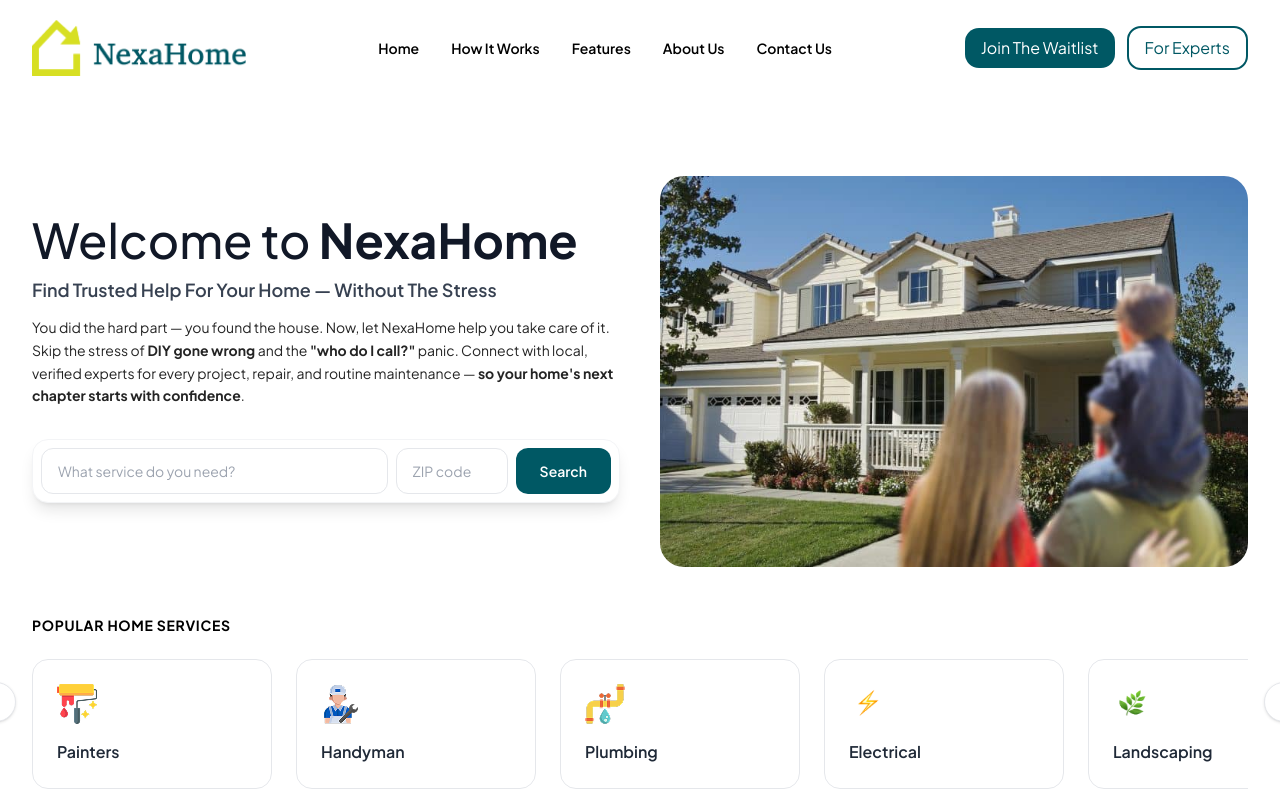
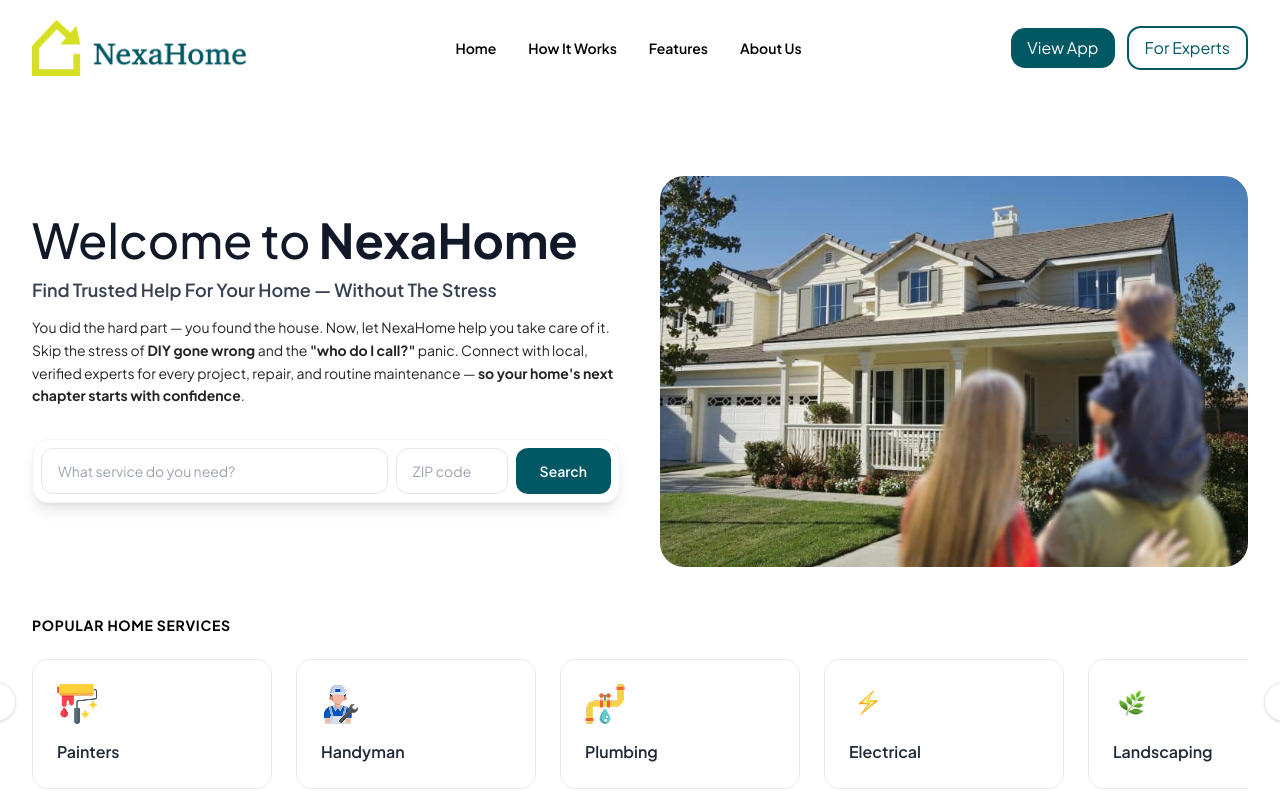
Before and after one commit to dignitestudios-dev/NexaHome-Landing-Page, a Next.js app: page /homeowners in a window 1280 px wide. Shown: the top 800 px of the page. Built offline with nearby package versions, Linux system fonts and the light colour scheme.

Commit message:
feat: implement homeowners and experts landing pages with shared navigation and components

```diff
--- a/app/homeowners/page.jsx
+++ b/app/homeowners/page.jsx
@@ -8,7 +8,7 @@ import LouisianaBanner from "../../components/homeowners/LouisianaBanner";
 import Testimonials from "../../components/homeowners/Testimonials";
 import HomeownersAbout from "../../components/homeowners/HomeownersAbout";
 import HomeownersFAQ from "../../components/homeowners/HomeownersFAQ";
-import HomeownersWaitlist from "../../components/homeowners/HomeownersWaitlist";
+
 import HomeOwnerCtaBanner from "../../components/homeowners/CtaBanner";
 
 const homeownersShareImageUrl = "https://nexahomeapp.com/home-owner.png";
@@ -44,7 +44,6 @@ export default function HomeownersPage() {
       {/* <Testimonials /> */}
       <HomeownersAbout />
       <HomeownersFAQ />
-      <HomeownersWaitlist />
       <HomeOwnerCtaBanner />
       <Footer />
     </main>
--- a/app/page.jsx
+++ b/app/page.jsx
@@ -4,7 +4,7 @@ import WhyPartner from "../components/WhyPartner";
 import About from "../components/About";
 import HowToJoin from "../components/HowToJoin";
 import FAQ from "../components/FAQ";
-import Waitlist from "../components/Waitlist";
+
 import CtaBanner from "../components/CtaBanner";
 import Footer from "../components/Footer";
 
@@ -39,7 +39,6 @@ export default function Home() {
       <About />
       <HowToJoin />
       <FAQ />
-      <Waitlist />
       <CtaBanner />
       <Footer />
     </main>
--- a/components/HowToJoin.jsx
+++ b/components/HowToJoin.jsx
@@ -68,12 +68,14 @@ export default function HowToJoin() {
         </div>
 
         <div className="text-center" data-aos="fade-up">
-          <Link
-            href="#waitlist"
-            className="bg-[#005864] text-white rounded-xl text-base px-8 py-4"
+          <a
+            href="https://expert.nexahomeapp.com"
+            target="_blank"
+            rel="noopener noreferrer"
+            className="bg-[#005864] text-white rounded-xl text-base px-8 py-4 inline-block"
           >
             Get Started Today
-          </Link>
+          </a>
         </div>
       </div>
     </section>
--- a/components/Navbar.jsx
+++ b/components/Navbar.jsx
@@ -12,7 +12,6 @@ export default function Navbar() {
     { label: "How It Works", href: "/homeowners#how-it-works" },
     { label: "Features", href: "/homeowners#features" },
     { label: "About Us", href: "/homeowners/#about" },
-    { label: "Contact Us", href: "/homeowners/#waitlist" },
   ];
 
   const ExpertLinks = [
@@ -20,8 +19,8 @@ export default function Navbar() {
     { label: "Features", href: "/#features" },
     { label: "About Us", href: "/#about" },
     { label: "How It Works", href: "/#how-it-works" },
-    { label: "Contact Us", href: "/#waitlist" },
   ];
+
   return (
     <nav className="bg-white  sticky top-0 z-50">
       <div className="max-w-7xl mx-auto px-4 sm:px-6 lg:px-8">
@@ -57,12 +56,14 @@ export default function Navbar() {
           </div>
           {/* CTA Buttons */}
           <div className="hidden md:flex items-center gap-3">
-            <Link
-              href="#waitlist"
+            <a
+              href={pathname === "/homeowners" ? "https://homeowner.nexahomeapp.com" : "https://expert.nexahomeapp.com"}
+              target="_blank"
+              rel="noopener noreferrer"
               className="btn-primary  font-normal text-[16px] py-2 px-4"
             >
-              Join The Waitlist
-            </Link>
+              View App
+            </a>
             {pathname != "/homeowners" ? (
               <Link
                 href="/homeowners"
@@ -124,12 +125,14 @@ export default function Navbar() {
               </Link>
             ))}
             <div className="flex flex-col gap-2 pt-2">
-              <Link
-                href="#waitlist"
+              <a
+                href={pathname === "/homeowners" ? "https://homeowner.nexahomeapp.com" : "https://expert.nexahomeapp.com"}
+                target="_blank"
+                rel="noopener noreferrer"
                 className="btn-primary text-sm py-2 px-4 text-center"
               >
-                Join The Waitlist
-              </Link>
+                View App
+              </a>
               <Link
                 href="/homeowners"
                 className="btn-outline text-sm py-2 px-4 text-center"
```
